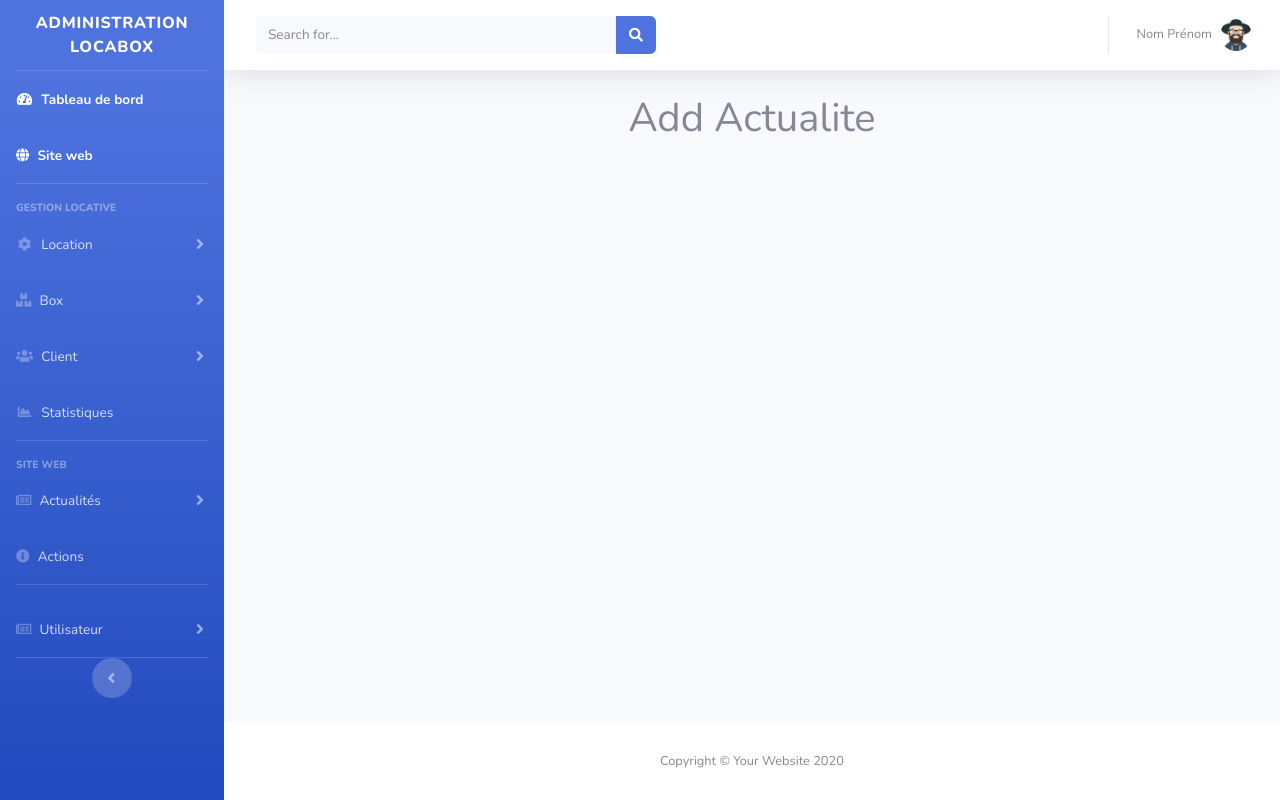
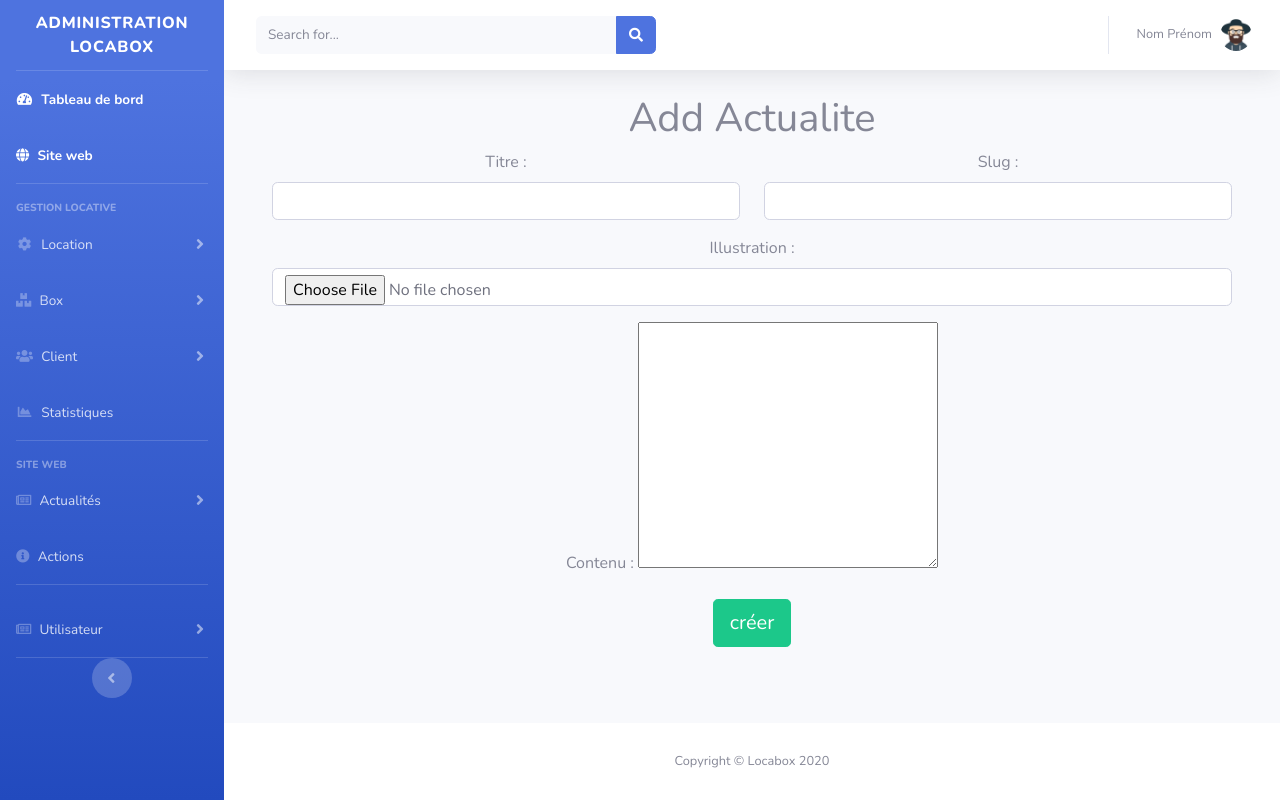
Before and after one commit to Mathieu-Sanchez2/tp_locabox, a PHP site: page /tp_locabox/admin/actualite/add.php in a window 1280 px wide. Run offline with PHP 8.4, Linux system fonts and the light colour scheme; some libraries are stand-ins or nearby versions.

Commit message:
illustration_miniature

```diff
--- a/admin/actualite/add.php
+++ b/admin/actualite/add.php
@@ -7,6 +7,31 @@ include '../include/topbar.php';
 
     <div class="container">
         <h1 class="text-center mt-4">Add Actualite</h1>
+        <form action="action.php" method="POST" class="text-center" enctype="multipart/form-data">
+            <div class="row">
+                <div class="col">
+                    <div class="form-group">
+                        <label for="titre">Titre :</label>
+                        <input type="text" class="form-control" id="titre" name="titre">
+                    </div>
+                </div>
+                <div class="col">
+                    <div class="form-group">
+                        <label for="slug">Slug :</label>
+                        <input type="text" class="form-control" id="slug" name="slug">
+                    </div>
+                </div>
+            </div>
+            <div class="form-group">
+                <label for="illustration">Illustration :</label>
+                <input type="file" class="form-control" id="illustration" name="illustration">
+            </div>
+            <div class="form-group">
+                <label for="contenu">Contenu :</label>
+                <textarea name="contenu" id="contenu" cols="30" rows="10"></textarea>
+            </div>
+            <input type="submit" name="add_actu" value="créer" class="btn btn-success btn-lg">
+        </form>
     </div>
 
 <?php
--- a/admin/include/footer.php
+++ b/admin/include/footer.php
@@ -8,7 +8,7 @@
 <footer class="sticky-footer bg-white">
     <div class="container my-auto">
         <div class="copyright text-center my-auto">
-            <span>Copyright &copy; Your Website 2020</span>
+            <span>Copyright &copy; Locabox 2020</span>
         </div>
     </div>
 </footer>
```
Also changed, not shown: admin/actualite/action.php (+42 -0 lines), admin/actualite/single.php (+8 -2 lines), admin/img/illustration/abcd.jpg (added), admin/img/illustration/img1.jpg (added), admin/img/illustration/mini/mini-abcd.jpg (added), admin/img/illustration/mini/mini-img1.jpg (added), admin/img/illustration/mini/mini-nature01.jpg (added), admin/img/illustration/nature01.jpg (added).
